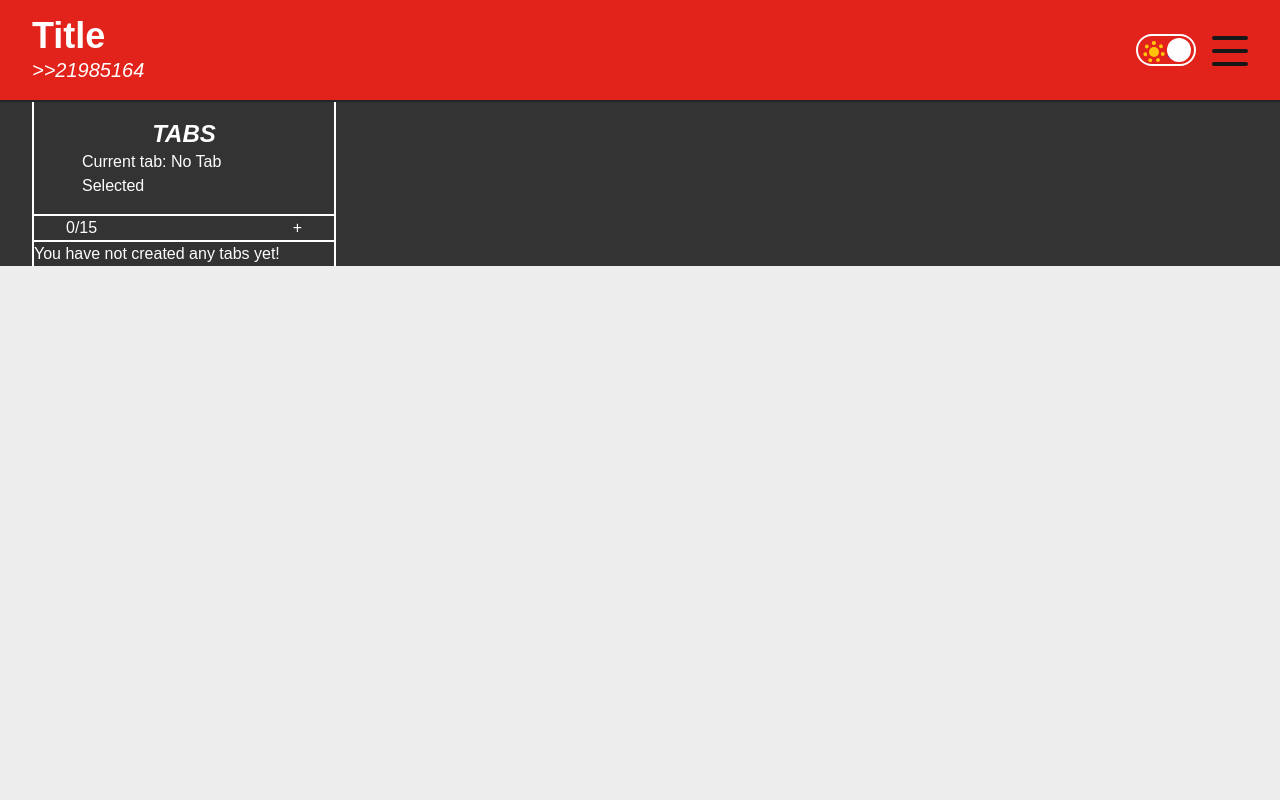
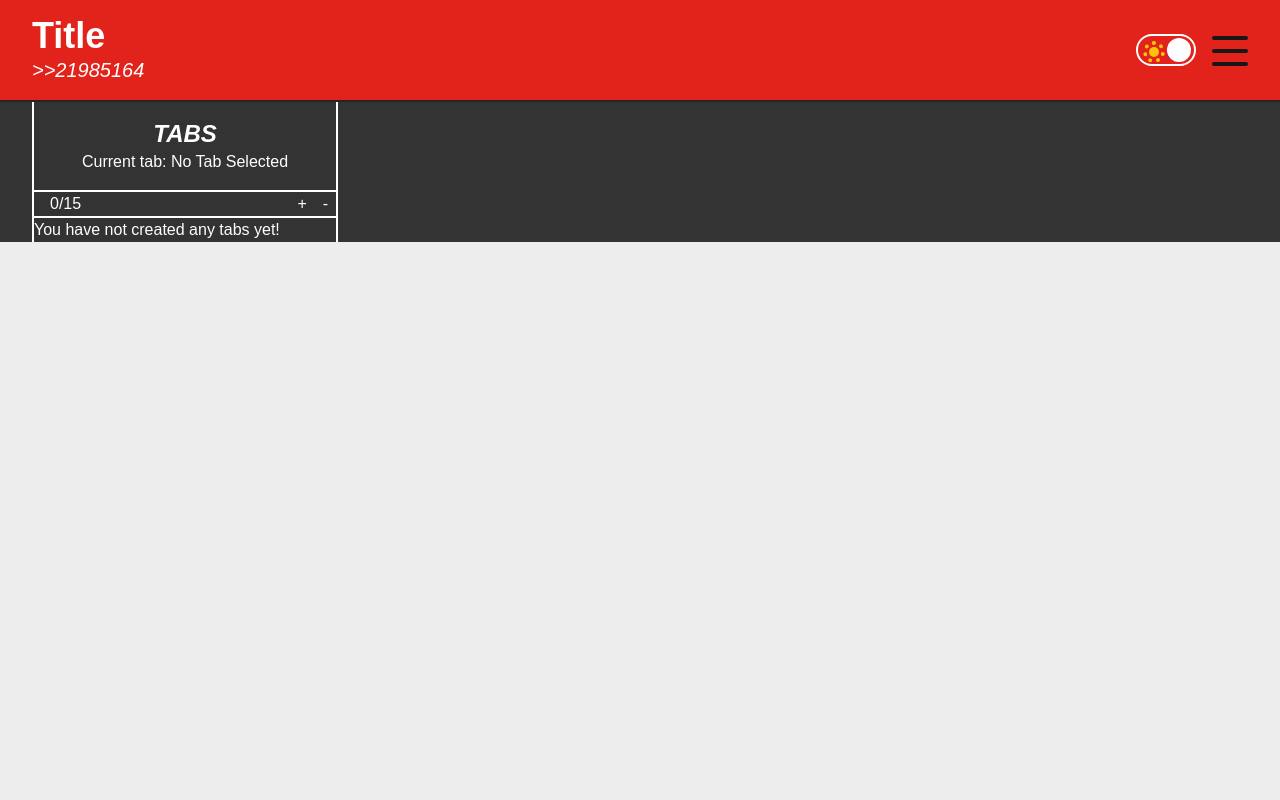
Before and after one commit to ml-sutton/cse3cwa_assignment1, a Next.js app in the folder code/: page / in a window 1280 px wide. Shown: the top 800 px of the page. Built offline with nearby package versions, Linux system fonts and the light colour scheme.

Commit message:
pushing work, have some runtime errors that need straightening out !

```diff
--- a/code/components/global/footer.tsx
+++ b/code/components/global/footer.tsx
@@ -4,7 +4,7 @@ import { ThemeContext } from "../../utils/theme/context/themeContext"
 import { useContext } from "react"
 
 export const Footer: React.FC = () => {
-  const theme = useContext(ThemeContext)
+  const theme = useContext(ThemeContext);
   const redirectFunction = (_: React.MouseEvent<HTMLSpanElement, MouseEvent>) => {
     _.preventDefault();
     if (typeof window !== "undefined") {
--- a/code/components/tabs-screen/tabs-form/tabsForm.tsx
+++ b/code/components/tabs-screen/tabs-form/tabsForm.tsx
@@ -18,19 +18,20 @@ export const TabsForm: React.FC<TabsFormPropTypes> = ({ tabs, setTabs, selectedT
   const debouncedTabName = useDebounce(tabName, 50);
   useEffect(() => {
     if (tabs.length === 0) return
-    setTabName(tabs[selectedTab].tabName)
-    setTabData(tabs[selectedTab].tabBody)
+    const tabIdx = selectedTab == 0 ? 0 : selectedTab - 1
+    setTabName(tabs[tabIdx].tabName)
+    setTabData(tabs[tabIdx].tabBody)
   }, [selectedTab])
   const handleTabName = (event: React.ChangeEvent<HTMLInputElement>) => {
     setTabName(event.target.value);
     const tabsCopy = [...tabs];
-    tabsCopy[selectedTab].tabName = debouncedTabName;
+    tabsCopy[selectedTab - 1].tabName = debouncedTabName;
     setTabs(tabsCopy);
   }
   const handleTabData = (event: React.ChangeEvent<HTMLTextAreaElement>) => {
     setTabData(event.target.value)
     const tabsCopy = [...tabs];
-    tabsCopy[selectedTab].tabBody = debouncedTabData;
+    tabsCopy[selectedTab - 1].tabBody = debouncedTabData;
     setTabs(tabsCopy)
   }
   const preventEnter = (event: React.FormEvent<HTMLFormElement>) => {
--- a/code/components/tabs-screen/tabs-layout/tabsLayout.tsx
+++ b/code/components/tabs-screen/tabs-layout/tabsLayout.tsx
@@ -8,6 +8,7 @@ import { TabsOutput } from "../tabs-output/tabsOutput";
 import { TabsContext } from "../../../utils/tabs/context/tabContext";
 import { Tab } from "../../../utils/tabs/models/tab";
 import WriteTabsToLocalStorage from "../../../utils/tabs/data-access/WriteTabsToLocalStorage";
+import WriteSelectedTabToCookie from "../../../utils/tabs/data-access/WriteSelectedTabToCookie";
 
 
 export const TabsLayout: React.FC = () => {
@@ -27,6 +28,7 @@ export const TabsLayout: React.FC = () => {
       result ? console.log("tabs saved") : console.warn("error in tab saving, No tabs or window is undefined");
     }).catch(error => console.error(error));
   }, [tabs]);
+
   return (
     <section>
       <div className={`flex px-8 ${themedStyles}`}>
--- a/code/components/tabs-screen/tabs-nav/tabNavLinks.tsx
+++ b/code/components/tabs-screen/tabs-nav/tabNavLinks.tsx
@@ -1,3 +1,5 @@
+import WriteSelectedTabToCookie from "../../../utils/tabs/data-access/WriteSelectedTabToCookie"
+
 interface TabNavLinksPropTypes {
   tabName: string
   tabID: number
@@ -7,7 +9,8 @@ interface TabNavLinksPropTypes {
 export const TabNavLink: React.FC<TabNavLinksPropTypes> = ({ tabName, tabID, selectedTab, setSelectedTab }) => {
   const handleClick = () => {
     if (selectedTab !== tabID - 1) {
-      setSelectedTab(tabID - 1)
+      setSelectedTab(tabID)
+      WriteSelectedTabToCookie(tabID - 1).then((isSuccess) => isSuccess ? console.log("wrote to cookies successfully") : console.warn("Failed to write to cookies"))
     }
   }
   return (
--- a/code/components/tabs-screen/tabs-nav/tabsNav.tsx
+++ b/code/components/tabs-screen/tabs-nav/tabsNav.tsx
@@ -18,7 +18,7 @@ export const TabsNav: React.FC<TabsNavPropTypes> = ({ tabs, setTabs, selectedTab
 
   const themedStyles: string = themeContext?.theme == "light" ? "bg-[#fefefe] text-[#111]" : "bg-[#333333] text-[#fefefe]"
   return (
-    <div className={`max-w-1/4 ${themedStyles} border-x-2`}>
+    <div className={`min-w-1/4 ${themedStyles} border-x-2`}>
       <TabsNavTitleBar tabName={selectedTabName} />
       <TabsNavSubHeader tabs={tabs} setTabs={setTabs} selectedTab={selectedTab} />
       <nav>
--- a/code/components/tabs-screen/tabs-nav/tabsNavSubheader.tsx
+++ b/code/components/tabs-screen/tabs-nav/tabsNavSubheader.tsx
@@ -22,14 +22,24 @@ export const TabsNavSubHeader: React.FC<TabsNavSubHeaderPropTypes> = ({ tabs, se
     setTabs([...allTabs, tab]);
 
   }
+  const removeTab = () => {
+    if (tabCount == 0) alert("cannot remove tabs : No tabs exist")
+    const tabToRemove: Tab = tabs[selectedTab - 1]
+    const allTabs = tabs
+    const newTabs = allTabs.filter((tabs) => tabs.tabId != tabToRemove.tabId)
+    setTabs(newTabs);
+    if (typeof window === "undefined") return
+    window.localStorage.removeItem(`TAB#${selectedTab - 1}`)
+  }
   const deleteTab = () => {
 
   }
   return (
 
-    <div className="flex w-full justify-between px-8 border-t-2 border-b-2">
-      <p>{tabCount}/15</p>
+    <div className="flex w-full justify-end gap-4 pl-4 px-2 border-t-2 border-b-2">
+      <p className="mr-auto">{tabCount}/15</p>
       <button onClick={() => createTab()}>+</button>
+      <button onClick={() => removeTab()}>-</button>
     </div>
   )
 }
--- a/code/components/tabs-screen/tabs-output/tabsOutput.tsx
+++ b/code/components/tabs-screen/tabs-output/tabsOutput.tsx
@@ -1,5 +1,14 @@
-export const TabsOutput = () => {
+import { useState } from "react";
+
+export const TabsOutput: React.FC = () => {
+  const [outputData, setOutputData] = useState<string>("");
+
+
+
+
   return (
-    <div className="max-w-1/4"></div>
+    <div className="min-w-1/4">
+
+    </div>
   )
 }
--- a/code/utils/tabs/context/tabContext.tsx
+++ b/code/utils/tabs/context/tabContext.tsx
@@ -16,13 +16,16 @@ export const TabsContextProvider: React.FC<TabsContextProviderPropTypes> = ({ ch
   // promise to get tabs from local storage
   // after resolving
   useEffect(() => {
-    const tabs = ReadTabsFromLocalStorage().then((tabsValue) => {
+    const tabsPromise = ReadTabsFromLocalStorage().then((tabsValue) => {
       if (tabsValue === null) return;
       setTabs(tabsValue);
-      ReadSelectedTabFromCookies(tabsValue).then((cookiesValue)=>{
-        if(cookiesValue===null) return;
-        setLoadedTab(cookiesValue);
-      }).catch((error)=> {
+      ReadSelectedTabFromCookies(tabsValue).then((cookiesValue) => {
+        if (cookiesValue === null) return;
+        if (cookiesValue > tabs.length)
+          setLoadedTab(null)
+        else
+          setLoadedTab(cookiesValue);
+      }).catch((error) => {
         console.error(error);
       })
     }).catch((error) => {
--- a/code/utils/tabs/data-access/ReadSelectedTabFromCookies.ts
+++ b/code/utils/tabs/data-access/ReadSelectedTabFromCookies.ts
@@ -3,6 +3,7 @@ import { Tab } from "../models/tab";
 export default function ReadSelectedTabFromCookies(tabs: Tab[]): Promise<number | null> {
   return new Promise((resolve, reject) => {
     if (tabs.length == 0) resolve(null);
-
+    const match = document.cookie.match(/(?:^|; )selectedItem=([^;]*)/);
+    resolve(match ? Number(decodeURIComponent(match[1])):null);
   })
 }
--- a/code/utils/tabs/data-access/ReadTabsFromLocalStorage.ts
+++ b/code/utils/tabs/data-access/ReadTabsFromLocalStorage.ts
@@ -11,23 +11,26 @@ export default function ReadTabsFromLocalStorage(): Promise<Tab[] | null> {
         if (value.startsWith("TAB#")) return true;
         return false;
       })
-      const tabs: Tab[] = []
-      keys.forEach((key) => {
+      const tabs: Record<number,Tab> = {}
+      keys.forEach((key, idx) => {
         const localStorageValue = window.localStorage.getItem(key);
         if (!localStorageValue) resolve(null);
         const notNullLocalStorageValue = localStorageValue as string
         const parsedValue = JSON.parse(notNullLocalStorageValue);
 
         const newTab: Tab = {
-          tabId: parsedValue.tabId,
+          tabId: idx + 1,
           tabName: parsedValue.tabName,
           tabBody: parsedValue.tabBody,
           syntaxHighlight: parsedValue.syntaxHighlight
         };
-        tabs.push(newTab);
-        console.log(notNullLocalStorageValue)
+        tabs[parsedValue.tabId] = newTab;
       })
-      const sortedTabs: Tab[] = tabs.sort((a, b) => a.tabId - b.tabId);
+      const sortedTabs: Tab[] = [];
+      for(let i =0; i<Object.keys(tabs).length;++i)
+      {
+        sortedTabs.push(tabs[i])
+      }
       resolve(sortedTabs);
     } catch (err) {
       reject(err)
--- a/code/utils/tabs/data-access/WriteSelectedTabToCookie.ts
+++ b/code/utils/tabs/data-access/WriteSelectedTabToCookie.ts
@@ -1,8 +1,10 @@
 
 // cookie structure = `selectedItem={item};Max-Age={1 year};SameSite=None; path=/`
 
-export default function WriteSelectedTabToCookie(selectedTab: number): Promise<boolean>{
-  return new Promise((resolve,reject)=> {
-
+export default function WriteSelectedTabToCookie(selectedTab: number): Promise<boolean> {
+  return new Promise((resolve, reject) => {
+    const oneYearInSeconds = 60 * 60 * 24 * 365
+    document.cookie = `selectedItem=${encodeURIComponent(selectedTab)}; Max-Age=${oneYearInSeconds}; path=/`;
+    resolve(true);
   })
 }
```
Also changed, not shown: 1 other file (tests, documents, lock files or other folders).
